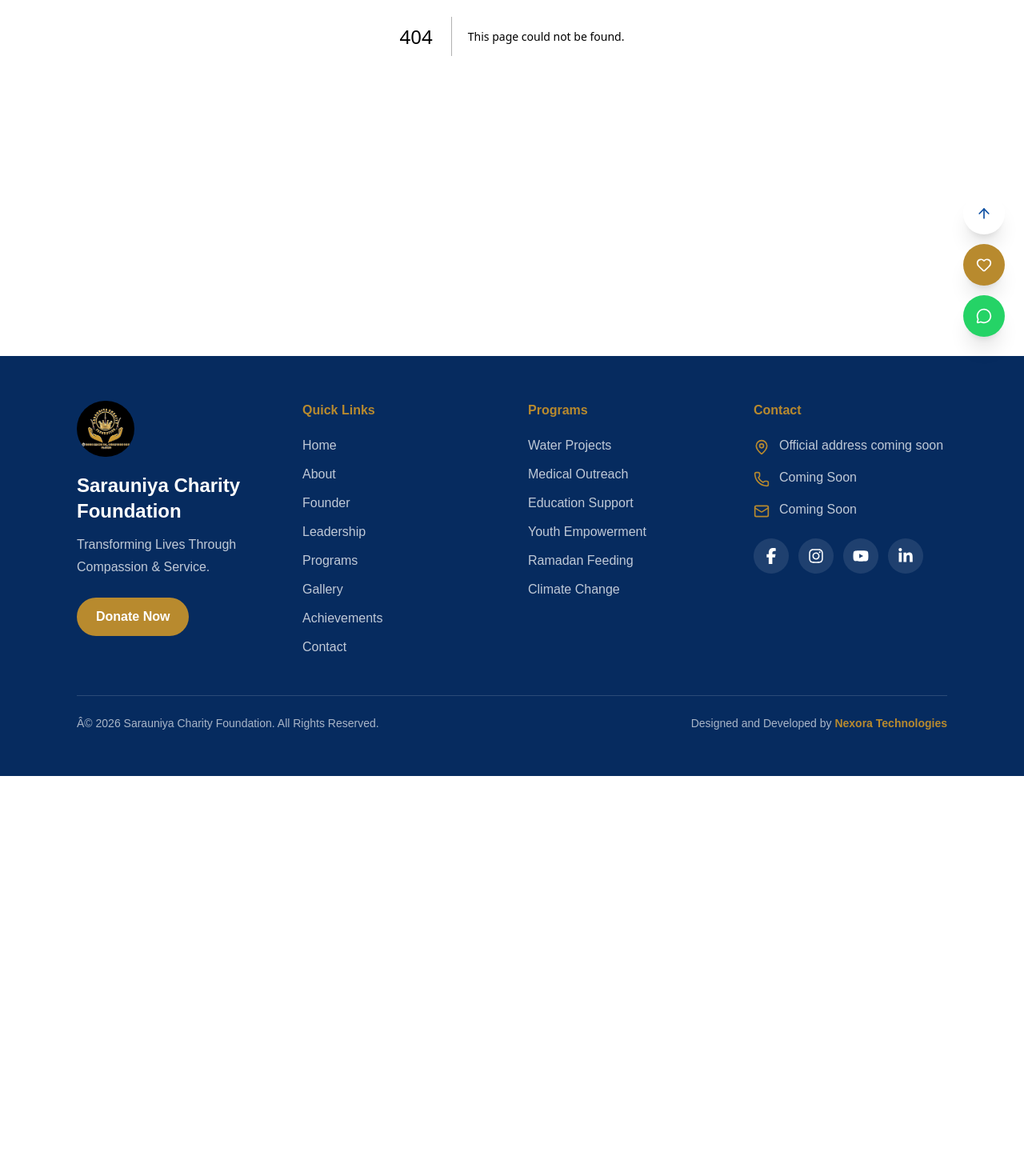
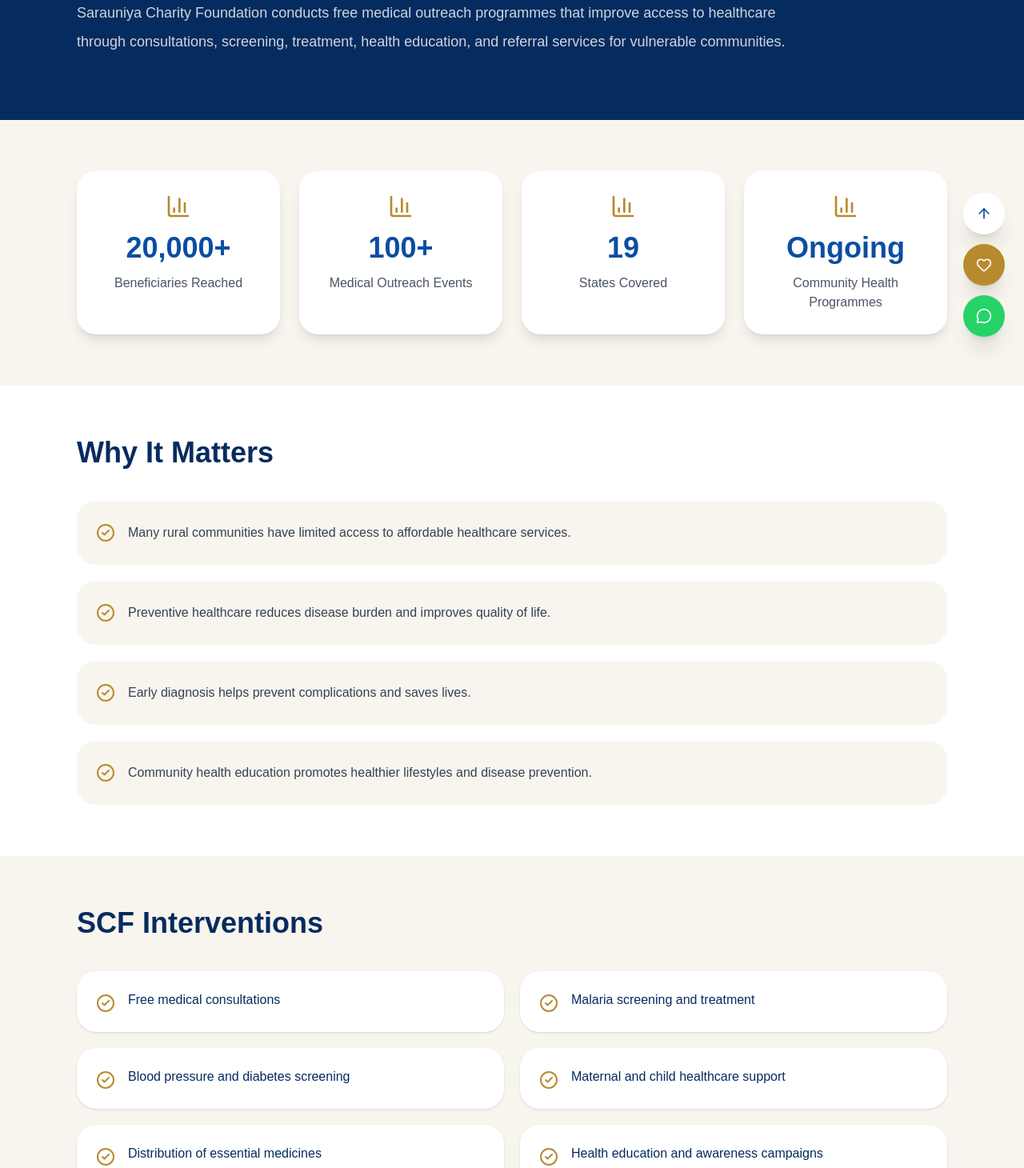
Before and after one commit to YUSUFUMARWALI/sarauniya-foundation, a Next.js app: page /programs/medical-outreach in a window 1280 px wide. Before the commit this address had no page. Shown: the part 355-1815 px from the top of the page at 80% size. Before the commit the page ends 1325 px from the top, so only its background shows below. Built offline with nearby package versions, Linux system fonts and the light colour scheme.

Commit message:
Add medical outreach program page

```diff
--- /dev/null
+++ b/app/programs/medical-outreach/page.tsx
@@ -0,0 +1,6 @@
+import ProgramPage from "@/components/programs/ProgramPage";
+import { medicalProgram } from "@/data/medical";
+
+export default function MedicalOutreachPage() {
+  return <ProgramPage program={medicalProgram} />;
+}
--- /dev/null
+++ b/data/medical.ts
@@ -0,0 +1,41 @@
+export const medicalProgram = {
+  title: "Medical Outreach",
+  subtitle: "Bringing Quality Healthcare to Underserved Communities",
+  description:
+    "Sarauniya Charity Foundation conducts free medical outreach programmes that improve access to healthcare through consultations, screening, treatment, health education, and referral services for vulnerable communities.",
+  reportHref: "",
+  sdgs: ["SDG 3", "SDG 10", "SDG 17"],
+
+  stats: [
+    ["20,000+", "Beneficiaries Reached"],
+    ["100+", "Medical Outreach Events"],
+    ["19", "States Covered"],
+    ["Ongoing", "Community Health Programmes"],
+  ],
+
+  whyItMatters: [
+    "Many rural communities have limited access to affordable healthcare services.",
+    "Preventive healthcare reduces disease burden and improves quality of life.",
+    "Early diagnosis helps prevent complications and saves lives.",
+    "Community health education promotes healthier lifestyles and disease prevention.",
+  ],
+
+  interventions: [
+    "Free medical consultations",
+    "Malaria screening and treatment",
+    "Blood pressure and diabetes screening",
+    "Maternal and child healthcare support",
+    "Distribution of essential medicines",
+    "Health education and awareness campaigns",
+    "Referral support for complex medical cases",
+    "Community medical outreach programmes",
+  ],
+
+  impact: [
+    "Improved access to healthcare",
+    "Early disease detection",
+    "Reduced preventable illnesses",
+    "Healthier communities",
+    "Improved public health awareness",
+  ],
+};
```
